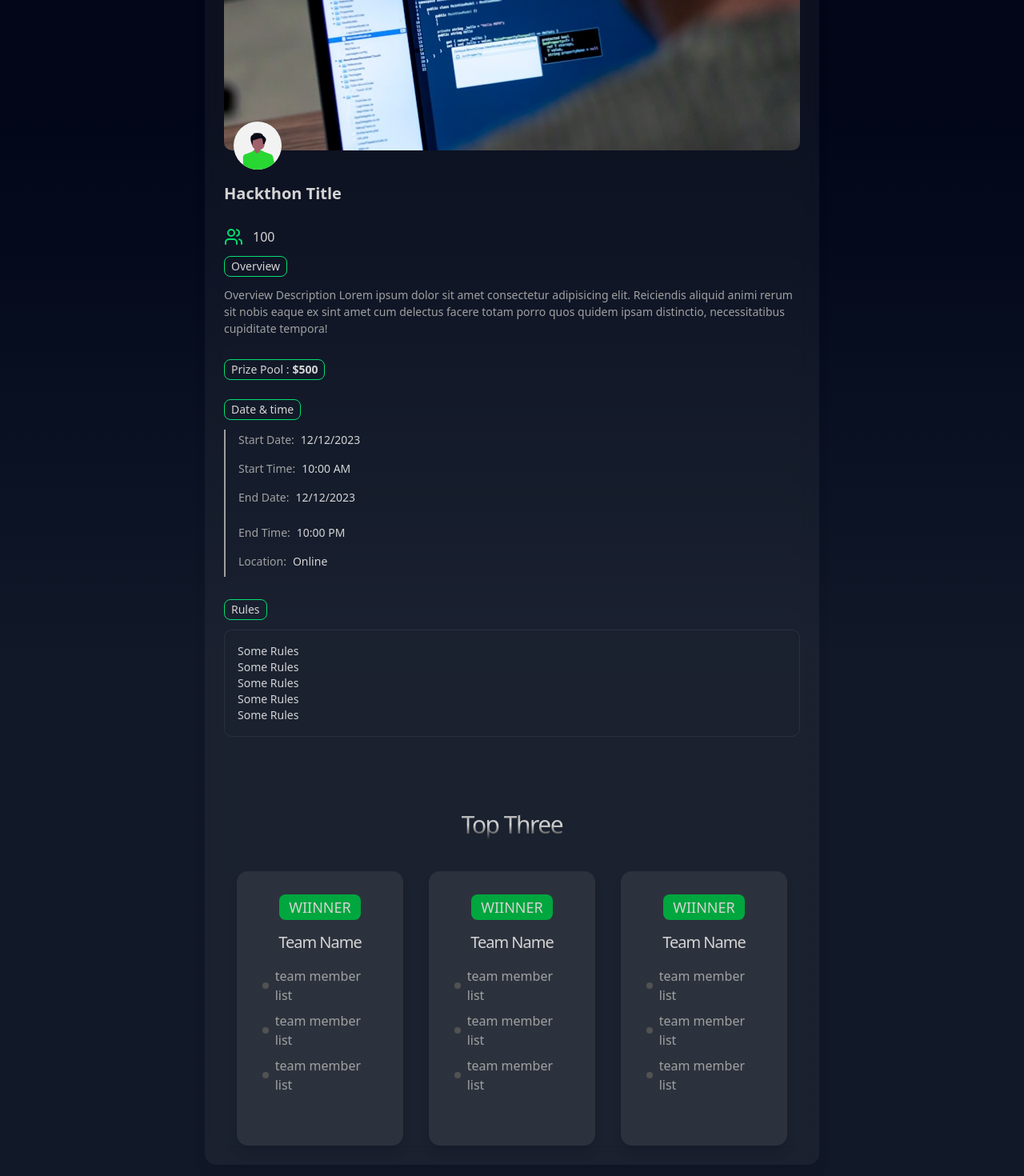
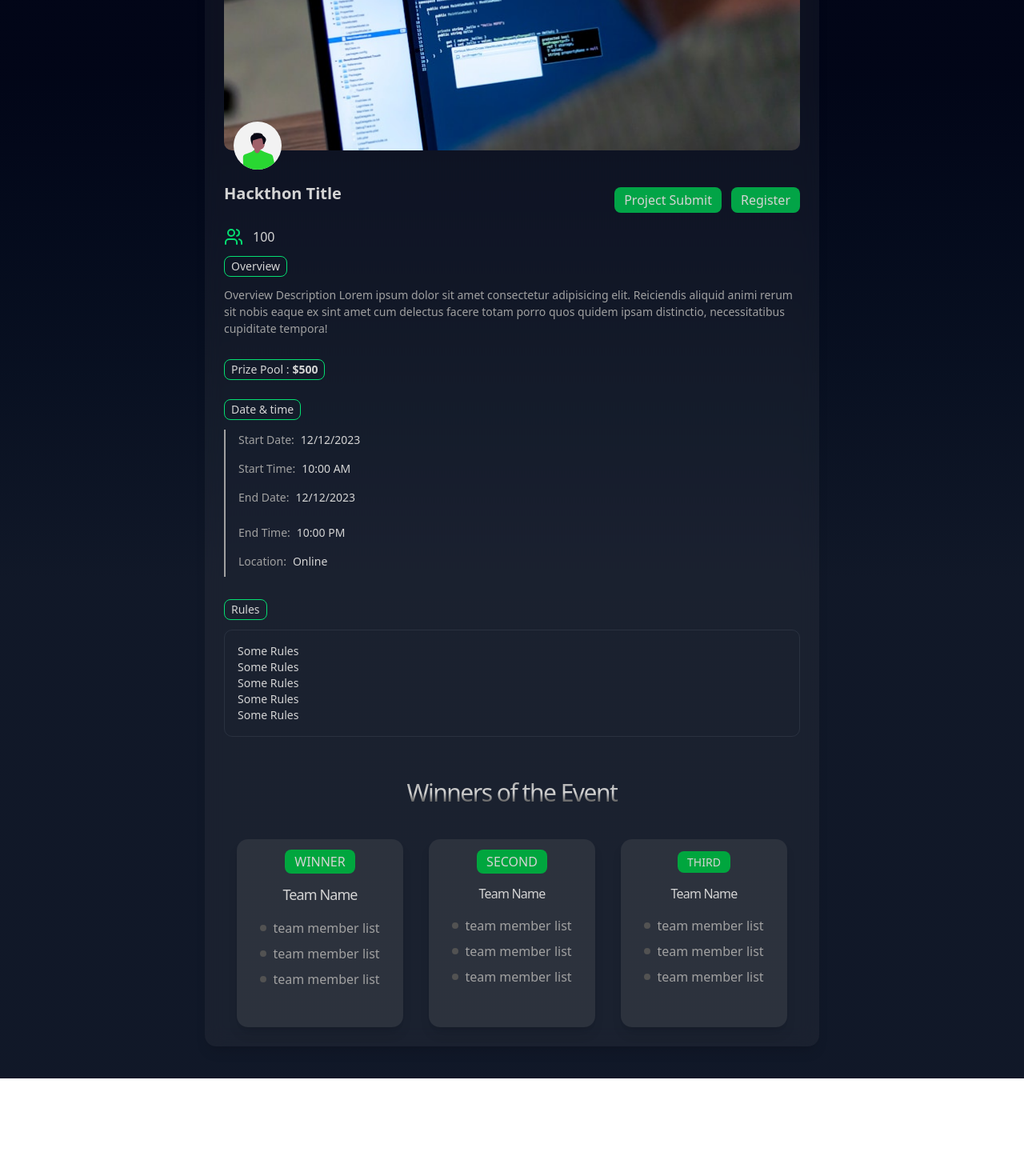
Before and after one commit to One-Project-One-Week/DevLeague-Frontend, a Next.js app in the folder devleague/: page /hackathon/detail in a window 1280 px wide. Shown: the part 220-1690 px from the top of the page at 80% size. After the commit the page ends 1568 px from the top, so only its background shows below. Built offline with nearby package versions, Linux system fonts and the light colour scheme.

Commit message:
hackathon detail fix

```diff
--- a/devleague/app/(root)/hackathon/[hack_detail]/page.jsx
+++ b/devleague/app/(root)/hackathon/[hack_detail]/page.jsx
@@ -5,6 +5,12 @@ import { Badge } from "@/components/ui/badge"
 import { motion } from 'framer-motion'
 import { Users } from "lucide-react"
 import WinnerCard from "@/components/winner-card"
+import { Button } from "@/components/ui/button"
+import {
+    Popover,
+    PopoverContent,
+    PopoverTrigger,
+} from "@/components/ui/popover"
 
 export default function HackathonDetail() {
     const [show, setShow] = useState(true)
@@ -50,8 +56,49 @@ export default function HackathonDetail() {
                             </div>
                         </div>
                         <div className="flex flex-col justify-center mt-10 gap-3">
-                            <h3 className="text-xl text-neutral-300 font-semibold mb-4">Hackthon Title</h3>
+                            <div className="flex flex-row justify-between items-center">
+                                <h3 className="text-xl text-neutral-300 font-semibold mb-4">Hackthon Title</h3>
+                                <div className="flex flex-row justify-center items-center gap-3">
+                                    <Popover>
+                                        <PopoverTrigger className="bg-green-500/80 hover:bg-green-500 text-neutral-300 rounded-md px-3 py-1">Project Submit</PopoverTrigger>
+                                        <PopoverContent className="bg-neutral-600/70 flex flex-col border-none gap-5">
+                                            <form className="gap-3 flex flex-col   text-neutral-300" action="">
+                                                <input
+                                                    className="p-2 border border-gray-500 rounded-sm"
+                                                    type="url" name="" placeholder="enter your repo link" />
+                                                <button type="submit" className=" bg-green-500/80 hover:bg-green-500 text-neutral-300 rounded-md px-3 py-1">Submit</button>
+                                            </form>
+                                        </PopoverContent>
+                                    </Popover>
+                                    {/*  */}
+                                    <Popover>
+                                        <PopoverTrigger className="bg-green-500/80 hover:bg-green-500 text-neutral-300 rounded-md px-3 py-1">Register</PopoverTrigger>
+                                        <PopoverContent className="bg-neutral-600/70 flex flex-col border-none gap-5">
+                                            <form className="flex flex-col gap-3">
+                                                <div className="flex flex-row items-center justify-between text-neutral-300">
+                                                    <div className="flex flex-row gap-3">
+                                                        <input type="checkbox" name="" id="" />
+                                                        <img src="/avatar.svg" alt="" width={40} />
+                                                    </div>
+                                                    <span>Alex</span>
+                                                    <span>100</span>
+                                                </div>
+                                                <div className="flex flex-row items-center justify-between text-neutral-300">
+                                                    <div className="flex flex-row gap-3">
+                                                        <input type="checkbox" name="" id="" />
+                                                        <img src="/avatar.svg" alt="" width={40} />
+                                                    </div>
+                                                    <span>Alex</span>
+                                                    <span>100</span>
+                                                </div>
+                                                <button type="submit" className=" bg-green-500/80 hover:bg-green-500 text-neutral-300 rounded-md px-3 py-1">Submit</button>
+                                            </form>
 
+                                        </PopoverContent>
+                                    </Popover>
+                                </div>
+
+                            </div>
                             <div className="flex gap-3">
                                 <Users className="text-green-400" />
                                 <span className="text-neutral-300">100</span>
--- /dev/null
+++ b/devleague/components/ui/popover.jsx
@@ -0,0 +1,47 @@
+"use client"
+
+import * as React from "react"
+import * as PopoverPrimitive from "@radix-ui/react-popover"
+
+import { cn } from "@/lib/utils"
+
+function Popover({
+  ...props
+}) {
+  return <PopoverPrimitive.Root data-slot="popover" {...props} />;
+}
+
+function PopoverTrigger({
+  ...props
+}) {
+  return <PopoverPrimitive.Trigger data-slot="popover-trigger" {...props} />;
+}
+
+function PopoverContent({
+  className,
+  align = "center",
+  sideOffset = 4,
+  ...props
+}) {
+  return (
+    (<PopoverPrimitive.Portal>
+      <PopoverPrimitive.Content
+        data-slot="popover-content"
+        align={align}
+        sideOffset={sideOffset}
+        className={cn(
+          "bg-popover text-popover-foreground data-[state=open]:animate-in data-[state=closed]:animate-out data-[state=closed]:fade-out-0 data-[state=open]:fade-in-0 data-[state=closed]:zoom-out-95 data-[state=open]:zoom-in-95 data-[side=bottom]:slide-in-from-top-2 data-[side=left]:slide-in-from-right-2 data-[side=right]:slide-in-from-left-2 data-[side=top]:slide-in-from-bottom-2 z-50 w-72 origin-(--radix-popover-content-transform-origin) rounded-md border p-4 shadow-md outline-hidden",
+          className
+        )}
+        {...props} />
+    </PopoverPrimitive.Portal>)
+  );
+}
+
+function PopoverAnchor({
+  ...props
+}) {
+  return <PopoverPrimitive.Anchor data-slot="popover-anchor" {...props} />;
+}
+
+export { Popover, PopoverTrigger, PopoverContent, PopoverAnchor }
--- a/devleague/components/winner-card.jsx
+++ b/devleague/components/winner-card.jsx
@@ -15,19 +15,19 @@ export default function WinnerCard() {
     }
     return (
         <section className=''>
-            <div className="max-w-7xl mx-auto px-4 mt-20">
+            <div className="max-w-7xl mx-auto px-4">
                 <motion.div
                     initial={{ opacity: 0, y: -20 }}
                     animate={{ opacity: 1, y: 0 }}
                     transition={{ duration: 0.6, ease: "easeOut" }}
                     className='text-center'>
-                    <h2 className='text-3xl lg;text-5xl mt-20
+                    <h2 className='text-3xl lg;text-5xl mt-10
                         tracking-tighter
                         bg-gradient-to-t  from-neutral-800 via-neutral-300 to-neutral-400
                         bg-clip-text
                         text-transparent mb-10
                         '>
-                        Top Three
+                        Winners of the Event
                     </h2>
                 </motion.div>
                 <motion.div
@@ -40,19 +40,19 @@ export default function WinnerCard() {
                     }}
                     initial="hidden"
                     animate="visible"
-                    className="grid grid-cols-1 md:grid-cols-3 gap-8">
-
+                    className=" grid grid-cols-1 md:grid-cols-3 gap-8 ">
+                    {/*  */}
                     <motion.div
                         variants={childVarients}
                         custom={0}
-                        className={`p-8 rounded-xl shadow-lg bg-neutral-500/20`}>
+                        className={`p-4 rounded-xl shadow-lg bg-neutral-500/20`}>
                         <div className="text-center mb-4">
-                            <span className="bg-green-600 text-neutral-300 text-[18px] py-1 px-3 rounded-md uppercase">
-                                Wiinner
+                            <span className="bg-green-600 text-neutral-300 text-[16px] py-1 px-3 rounded-md uppercase">
+                                Winner
                             </span>
                         </div>
                         <div className="flex flex-col items-center justify-center">
-                            <h3 className="text-lg lg:text-xl mb-4 tracking-tighter  text-neutral-300">
+                            <h3 className="text-[18px] mb-4 tracking-tighter  text-neutral-300">
                                 Team Name
                             </h3>
                             <ul className="mb-8 space-y-2 text-neutral-400">
@@ -77,17 +77,18 @@ export default function WinnerCard() {
                             </ul>
                         </div>
                     </motion.div>
+                    {/*  */}
                     <motion.div
                         variants={childVarients}
                         custom={0}
-                        className={`p-8 rounded-xl shadow-lg bg-neutral-500/20`}>
+                        className={`p-4 rounded-xl shadow-lg bg-neutral-500/20`}>
                         <div className="text-center mb-4">
-                            <span className="bg-green-600 text-neutral-300 text-[18px] py-1 px-3 rounded-md uppercase">
-                                Wiinner
+                            <span className="bg-green-600 text-neutral-300 text-[16px] py-1 px-3 rounded-md uppercase">
+                                Second
                             </span>
                         </div>
                         <div className="flex flex-col items-center justify-center">
-                            <h3 className="text-lg lg:text-xl mb-4 tracking-tighter  text-neutral-300">
+                            <h3 className="text-[16px] mb-4 tracking-tighter  text-neutral-300">
                                 Team Name
                             </h3>
                             <ul className="mb-8 space-y-2 text-neutral-400">
@@ -112,17 +113,18 @@ export default function WinnerCard() {
                             </ul>
                         </div>
                     </motion.div>
+                    {/*  */}
                     <motion.div
                         variants={childVarients}
                         custom={0}
-                        className={`p-8 rounded-xl shadow-lg bg-neutral-500/20`}>
+                        className={`p-4 rounded-xl shadow-lg bg-neutral-500/20`}>
                         <div className="text-center mb-4">
-                            <span className="bg-green-600 text-neutral-300 text-[18px] py-1 px-3 rounded-md uppercase">
-                                Wiinner
+                            <span className="bg-green-600 text-neutral-300 text-[14px] py-1 px-3 rounded-md uppercase">
+                                Third
                             </span>
                         </div>
                         <div className="flex flex-col items-center justify-center">
-                            <h3 className="text-lg lg:text-xl mb-4 tracking-tighter  text-neutral-300">
+                            <h3 className="text-[16px] mb-4 tracking-tighter  text-neutral-300">
                                 Team Name
                             </h3>
                             <ul className="mb-8 space-y-2 text-neutral-400">
--- a/devleague/package.json
+++ b/devleague/package.json
@@ -15,6 +15,7 @@
     "@radix-ui/react-dialog": "^1.1.11",
     "@radix-ui/react-dropdown-menu": "^2.1.12",
     "@radix-ui/react-label": "^2.1.4",
+    "@radix-ui/react-popover": "^1.1.11",
     "@radix-ui/react-select": "^2.2.2",
     "@radix-ui/react-separator": "^1.1.4",
     "@radix-ui/react-slot": "^1.2.0",
```
Also changed, not shown: 1 other file (tests, documents, lock files or other folders).
